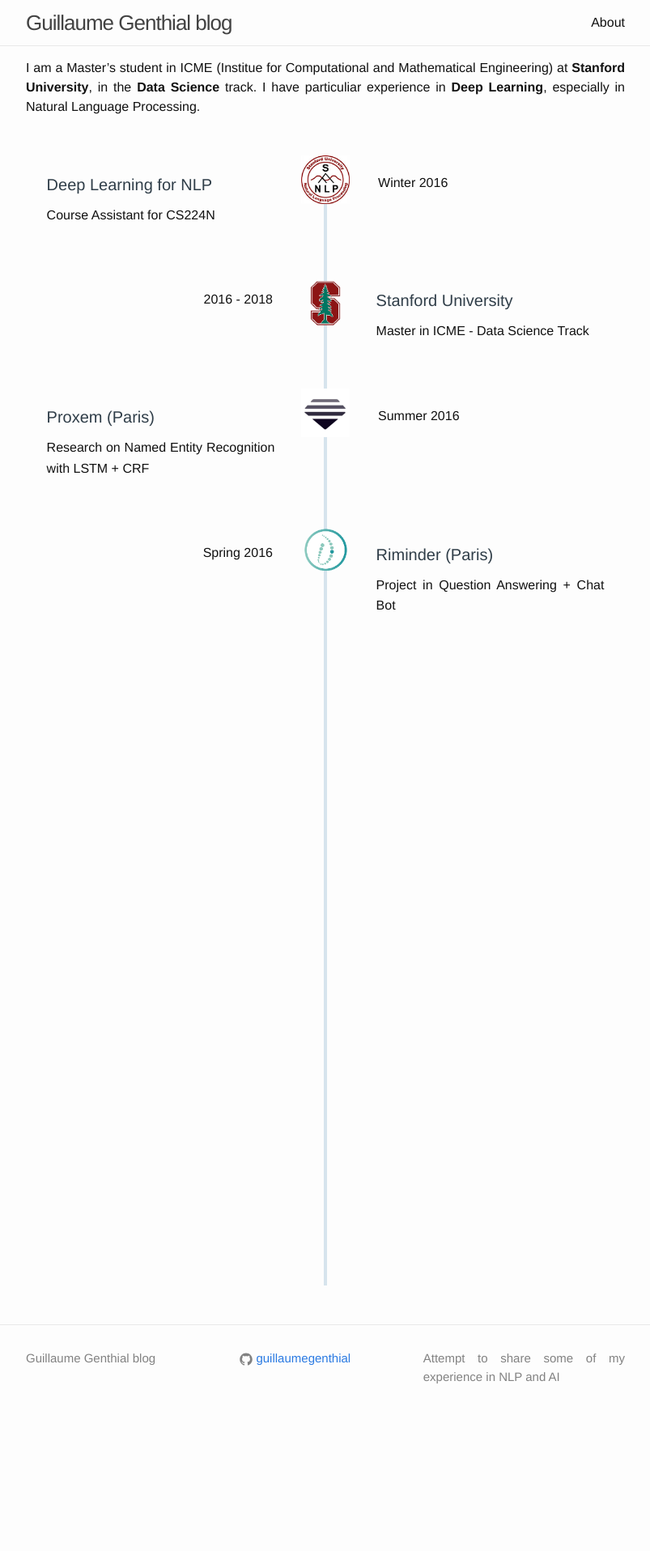
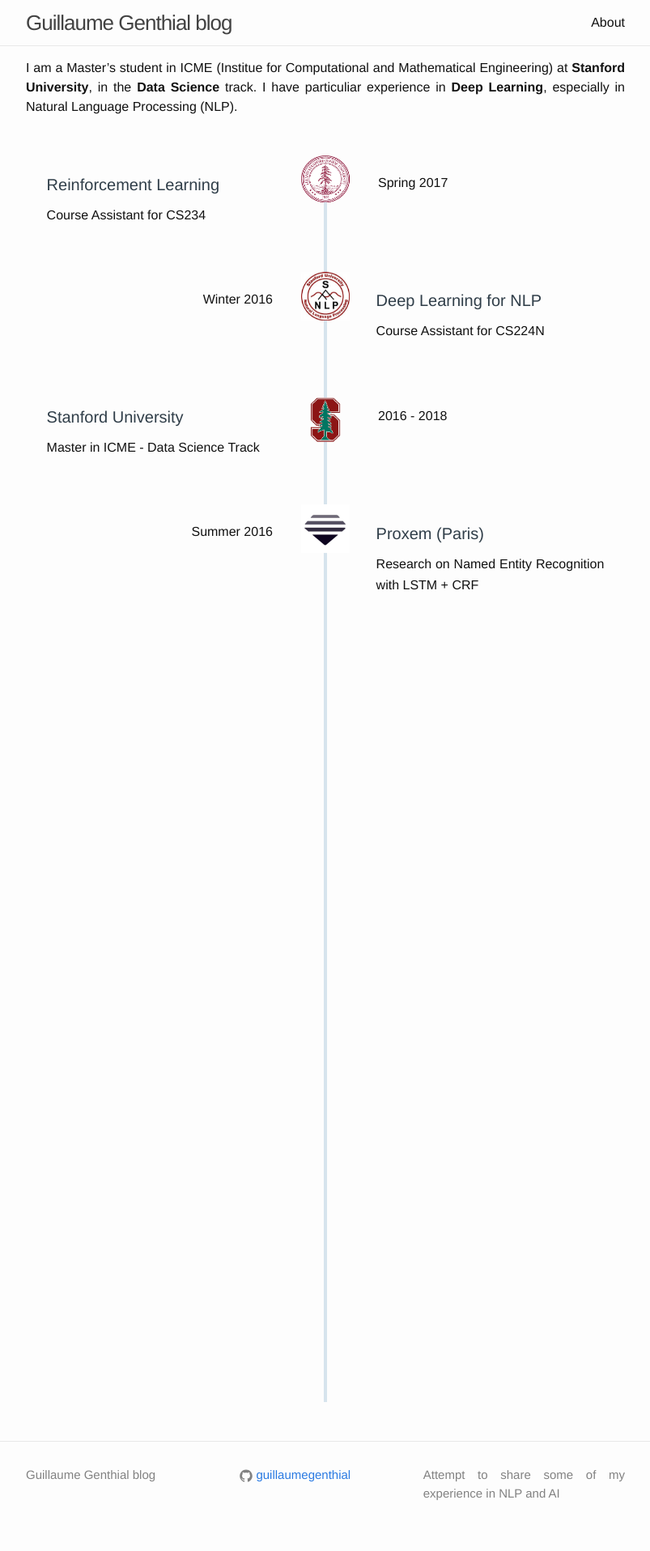
Before and after one commit to guillaumegenthial/guillaumegenthial.github.io, a Jekyll site: the page built from about.md, in a window 1280 px wide. Shown: the whole page at 81% size, without its empty margins (238-1041 px from the left). Built offline with Jekyll 4.4.1, drawn with Linux system fonts in a browser that asks for light colours; before the commit the page ends 1772 px from its top, so only the background shows below that.

Commit message:
updated syllabus

```diff
--- a/_config.yml
+++ b/_config.yml
@@ -35,6 +35,11 @@ exclude:
 
 
 curriculum:
+  - image: img/rl.png
+    title: Reinforcement Learning
+    info: Spring 2017
+    description: Course Assistant for CS234
+    url: http://web.stanford.edu/class/cs234/index.html
   - image: img/snlp.jpg
     title: Deep Learning for NLP
     info: Winter 2016
--- a/about.md
+++ b/about.md
@@ -4,4 +4,4 @@ title: About
 permalink: /about/
 ---
 
-I am a Master's student in ICME (Institue for Computational and Mathematical Engineering) at <b>Stanford University</b>, in the <b>Data Science</b> track. I have particuliar experience in <b>Deep Learning</b>, especially in Natural Language Processing.
+I am a Master's student in ICME (Institue for Computational and Mathematical Engineering) at <b>Stanford University</b>, in the <b>Data Science</b> track. I have particuliar experience in <b>Deep Learning</b>, especially in Natural Language Processing (NLP).
```
Also changed, not shown: about/img/rl.png (added).
